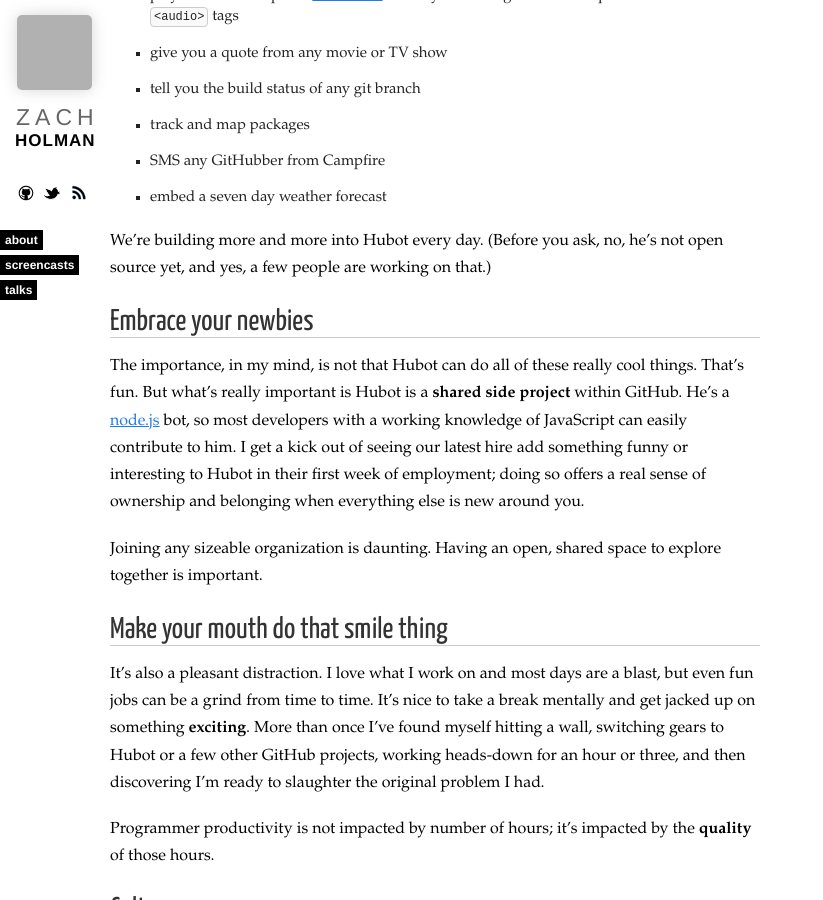
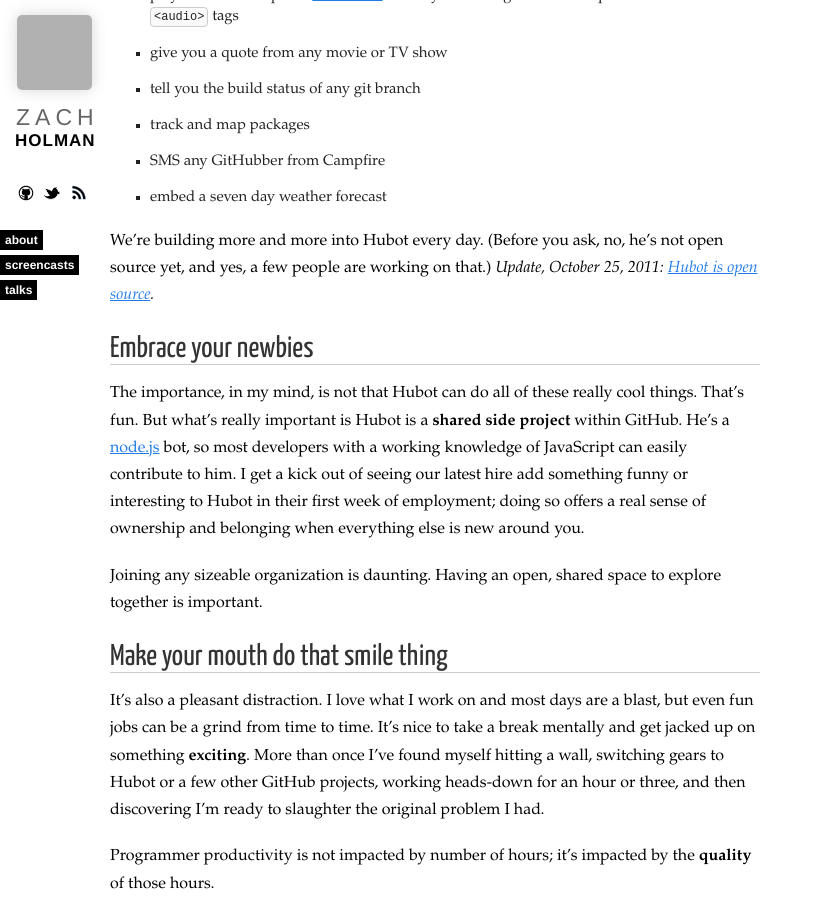
Before and after one commit to broccolini/designertocoder.github.com, a Jekyll site: the page built from _posts/2011-04-04-why-github-hacks-on-side-projects.markdown, in a window 1280 px wide and 900 px high, scrolled down 861 px. Shown: the whole window, without its empty margins (0-823 px from the left). Built offline with Jekyll 4.4.1, drawn with Linux system fonts in a browser that asks for light colours; nearby versions of some CDN libraries; Markdown is read by kramdown in place of the engine named in the settings; comment, search, counter and statistics services are not loaded; grey boxes are pictures that could not be loaded.

Commit message:
Hubot is open source

```diff
--- a/_posts/2011-04-04-why-github-hacks-on-side-projects.markdown
+++ b/_posts/2011-04-04-why-github-hacks-on-side-projects.markdown
@@ -34,7 +34,9 @@
 - embed a seven day weather forecast
 
 We're building more and more into Hubot every day. (Before you ask, no, he's
-not open source yet, and yes, a few people are working on that.)
+not open source yet, and yes, a few people are working on that.) *Update,
+October 25, 2011: [Hubot is open
+source](https://github.com/blog/968-say-hello-to-hubot).*
 
 ## Embrace your newbies
 
```
